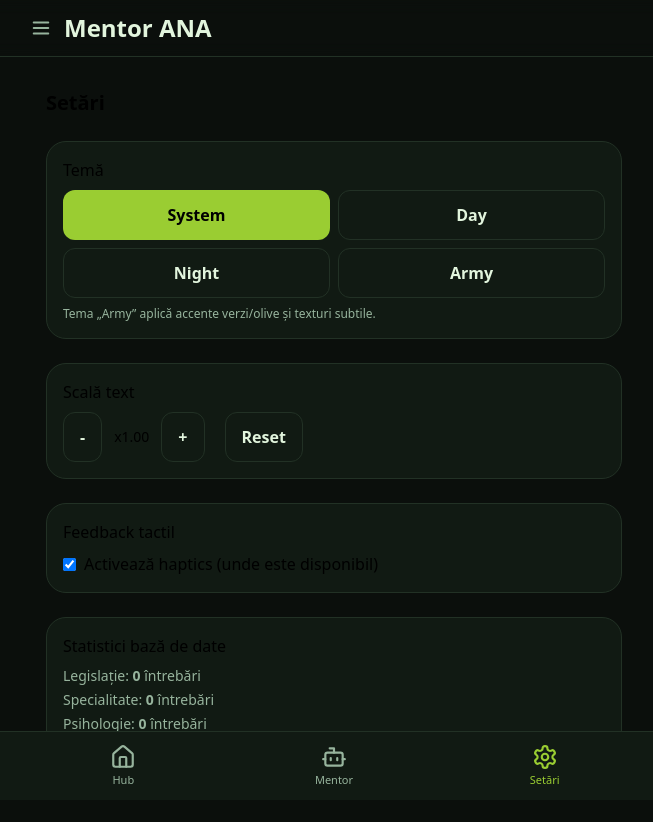
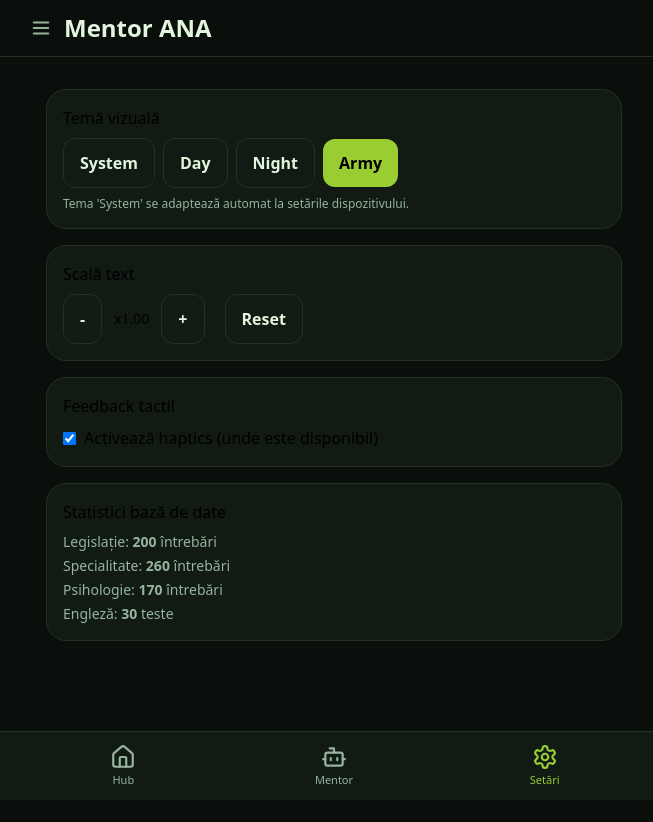
Before and after one commit to 0r4atmqetptfjoa-oss/AplicatieAna2, a React (Vite) app: page /settings in a window 1280 px wide. Shown: the top 822 px of the page, without its empty margins (306-959 px from the left). After the commit the page ends 800 px from the top, so only its background shows below. Built offline with nearby package versions, Linux system fonts and the light colour scheme; no server answers.

Commit message:
settings

```diff
--- a/src/pages/Settings.tsx
+++ b/src/pages/Settings.tsx
@@ -1,14 +1,16 @@
 import React, { useEffect, useState } from 'react'
+import { useStore } from '@/store'
+import { haptics } from '@/lib/haptics'
 
 type Counts = { legislation:number, logistics:number, psychology:number, englishTests:number }
 
 async function loadCounts(): Promise<Counts>{
   try{
     const [leg, log, psy, eng] = await Promise.all([
-      fetch("/src/data/v12/legislation.json").then(r=>r.json()).catch(()=>({})),
-      fetch("/src/data/v12/logistics.json").then(r=>r.json()).catch(()=>({})),
-      fetch("/src/data/v12/psychology.json").then(r=>r.json()).catch(()=>({})),
-      fetch("/src/data/v12/english.json").then(r=>r.json()).catch(()=>({})),
+      fetch("/data/v12/legislation.json").then(r=>r.json()).catch(()=>({})),
+      fetch("/data/v12/logistics.json").then(r=>r.json()).catch(()=>({})),
+      fetch("/data/v12/psychology.json").then(r=>r.json()).catch(()=>({})),
+      fetch("/data/v12/english.json").then(r=>r.json()).catch(()=>({})),
     ])
     const cLeg = leg?.meta?.count ?? leg?.questions?.length ?? 0
     const cLog = log?.meta?.count ?? log?.questions?.length ?? 0
@@ -26,44 +28,25 @@ const THEMES = [
 ] as const
 
 export default function Settings(){
-  const [theme, setTheme] = useState<string>(()=> localStorage.getItem('theme') || 'system')
-  const [scale, setScale] = useState<number>(()=> parseFloat(localStorage.getItem('textScale')||'1') || 1)
-  const [haptics, setHaptics] = useState<boolean>(()=> localStorage.getItem('haptics')!=='off')
   const [counts, setCounts] = useState<Counts>({legislation:0, logistics:0, psychology:0, englishTests:0})
-
   useEffect(()=>{ loadCounts().then(setCounts) }, [])
 
-  useEffect(()=>{
-    localStorage.setItem('theme', theme)
-    document.documentElement.dataset.theme = theme
-  }, [theme])
-
-  useEffect(()=>{
-    localStorage.setItem('textScale', String(scale))
-    document.documentElement.style.setProperty('--text-scale', String(scale))
-  }, [scale])
-
-  useEffect(()=>{
-    localStorage.setItem('haptics', haptics?'on':'off')
-  }, [haptics])
+  const { theme, setTheme, scale, setScale, haptics, setHaptics } = useStore()
 
   return (
-    <div className="p-4 space-y-6">
-      <div className="text-xl font-bold">Setări</div>
-
+    <div className="p-4 space-y-4">
       <section className="card">
-        <div className="h2 mb-2">Temă</div>
-        <div className="grid grid-cols-2 gap-2">
-          {THEMES.map(t=> (
+        <div className="h2 mb-2">Temă vizuală</div>
+        <div className="flex flex-wrap items-center gap-2">
+          {THEMES.map(t => (
             <button key={t.id}
               onClick={()=> setTheme(t.id)}
-              className={`btn ${theme===t.id?'btn-primary':'btn-ghost'}`}
-            >
+              className={`btn ${theme === t.id ? 'btn-primary' : 'btn-ghost'}`}>
               {t.label}
             </button>
           ))}
         </div>
-        <div className="text-xs text-muted mt-2">Tema „Army” aplică accente verzi/olive și texturi subtile.</div>
+        <div className="text-xs text-muted mt-2">Tema 'System' se adaptează automat la setările dispozitivului.</div>
       </section>
 
       <section className="card">
```
